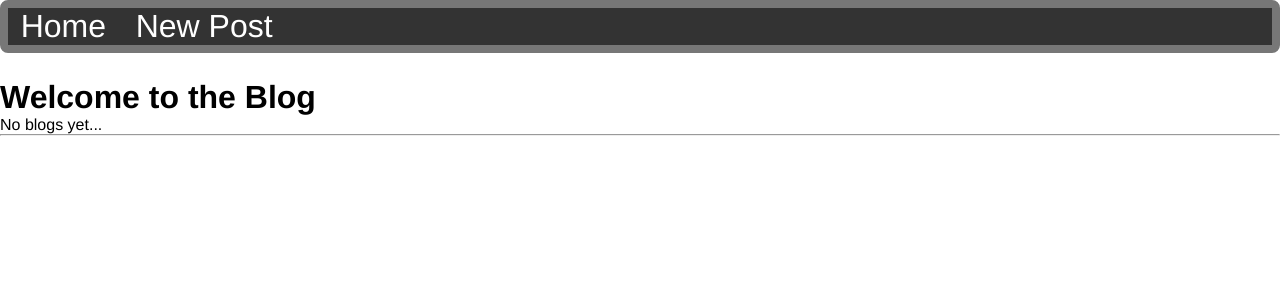
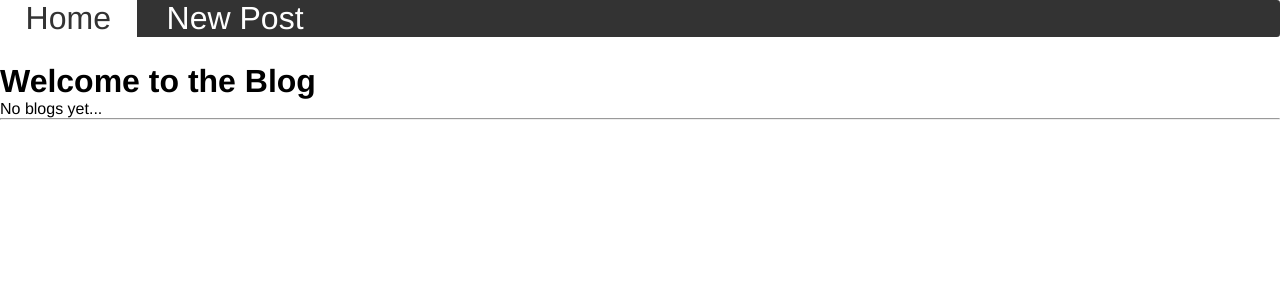
Before and after one commit to adamrd231/blogz, a Flask app: page / in a window 1280 px wide. Shown: the top 300 px of the page. Run offline with Flask 2, Linux system fonts and the light colour scheme; data that the repository does not hold is empty.

Commit message:
style changes

```diff
--- a/static/styles.css
+++ b/static/styles.css
@@ -15,8 +15,7 @@
 .navbar {
   background-color: #333333;
   color: white;
-  border: .5em solid #777777;
-  border-radius: .5em;
+  border-radius: .2em;
   margin-bottom: 2%;
 }
 
@@ -24,7 +23,7 @@
   color: white;
   text-decoration: none;
   font-size: 2em;
-  padding: 1%;
+  padding: 2%;
 }
 
 .link:hover {
```
